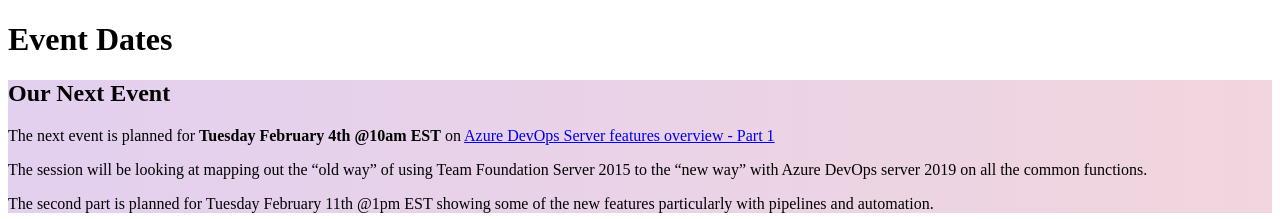
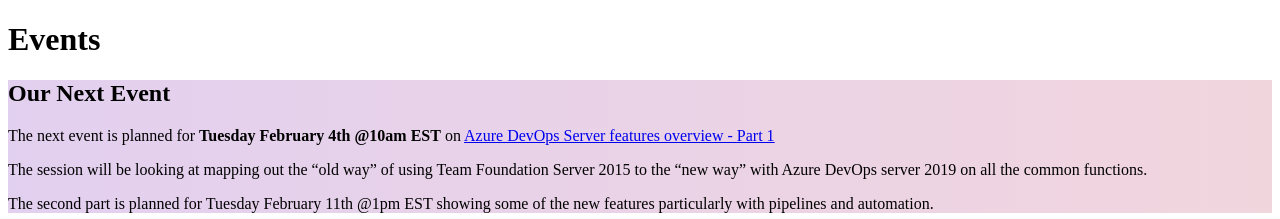
Before and after one commit to esdc-devcop/esdc-devcop.github.io, a Jekyll site: the page built from _pages/events.md, in a window 1280 px wide. Shown: the top 219 px of the page. Built offline with Jekyll 4.4.1, drawn with Linux system fonts in a browser that asks for light colours; comment, search, counter and statistics services are not loaded.

Commit message:
change title to Events
change the title from "Event Dates" to "Events" to be more clear

```diff
--- a/_pages/events.md
+++ b/_pages/events.md
@@ -1,5 +1,5 @@
 ---
-title: Event Dates
+title: Events
 layout: no-banner
 permalink: /events/
 ---
```
